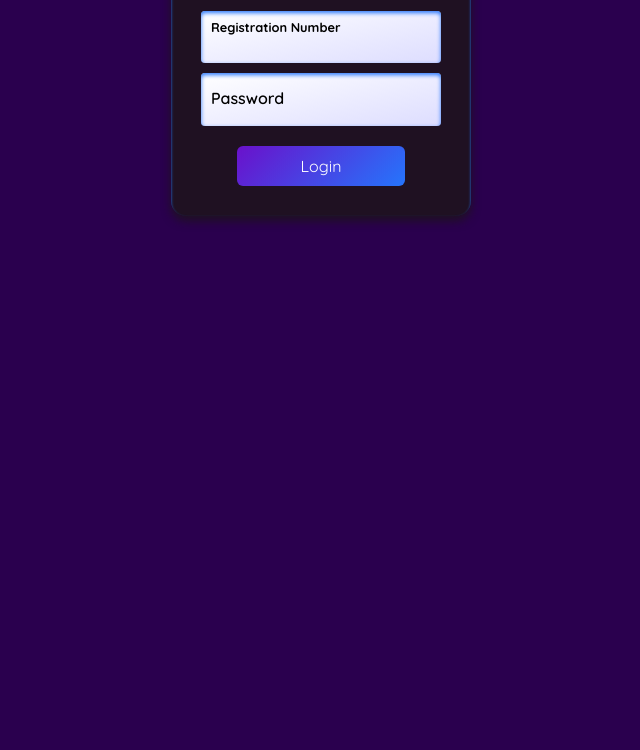
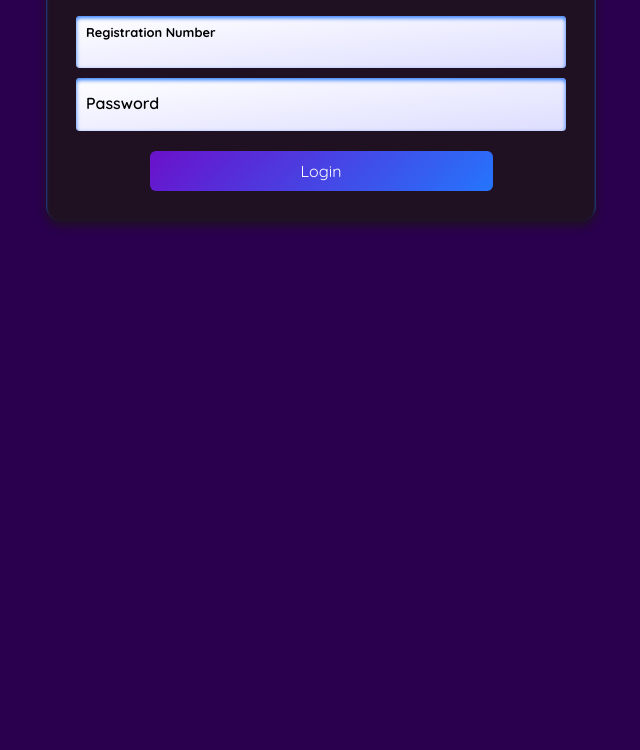
Before and after one commit to BobbyBWilfred/Hackathon, a website: page index.html in a window 1280 px wide. Shown: the part 210-960 px from the top of the page, without its empty margins (319-959 px from the left). Drawn offline with Linux system fonts and the light colour scheme; some packages are replaced by stand-ins of ours; a script that the page names is missing.

Commit message:
Update index.html

```diff
--- a/index.html
+++ b/index.html
@@ -92,9 +92,9 @@
 
       .container {
         position: absolute;
-        min-width: 300px;
+        min-width: 550px;
         width: fit-content;
-        max-width: 90vw;
+        max-width: 450px;
         height: fit-content;
         max-height: 80vh;
         background: #1f1122;
```
